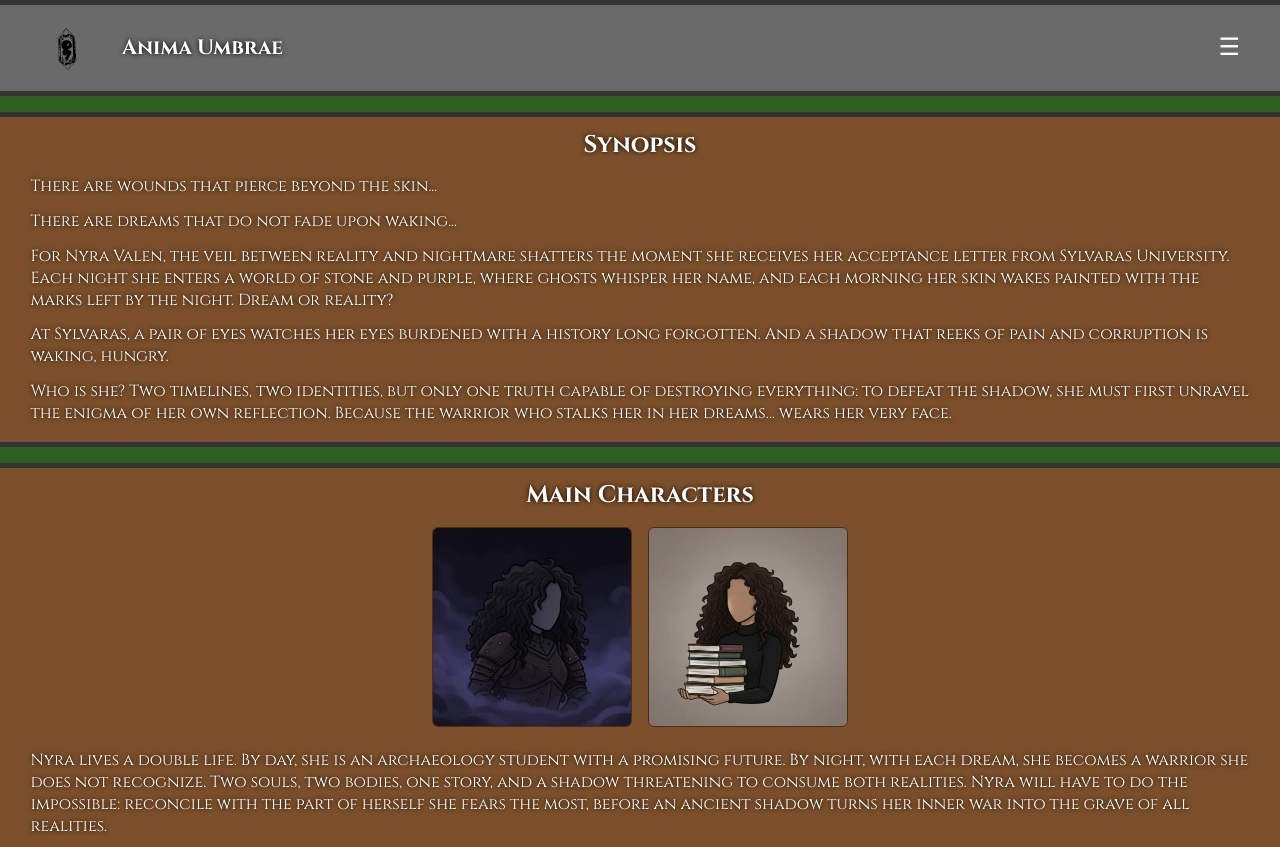
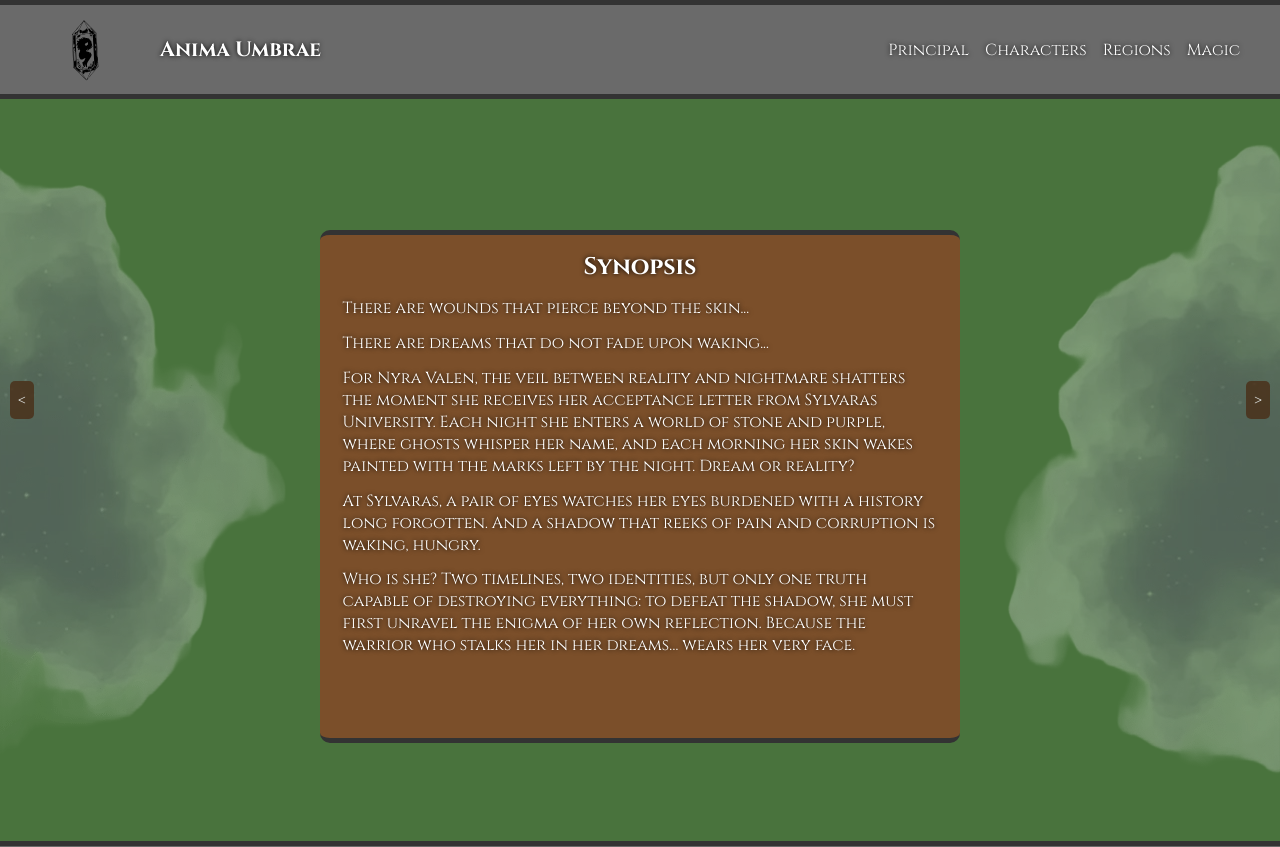
Before and after one commit to thailisg/wdd131, a plain HTML site: page project/index.html in a window 1280 px wide. Shown: the top 847 px of the page. Drawn offline with Linux system fonts and the light colour scheme; a web font is replaced by a local one.

Commit message:
update about the project W06

```diff
--- a/project/index.html
+++ b/project/index.html
@@ -7,6 +7,7 @@
     <meta name="description" content="Principal page of a description of book 'Anima Umbrae'">
 
     <link rel="stylesheet" href="styles/index.css">
+    <link rel="stylesheet" href="styles/index-medium.css">
     <link rel="stylesheet" href="styles/index-large.css">
     <link rel="preconnect" href="https://fonts.googleapis.com">
     <link rel="preconnect" href="https://fonts.gstatic.com" crossorigin>
@@ -15,6 +16,7 @@
     <title>Book Anima Umbrae - Thailis Gonzalez </title>
 
     <script src="scripts/index.js" defer></script>
+    <script src="scripts/carousel.js" defer></script>
     <script src="/wdd131/scripts/getdates.js" defer></script>
 </head>
 <body>
@@ -40,8 +42,16 @@
 
     <!------Main------->
     <main>
-        <aside class="left-img"></aside>
+        <!-------Image on the left side of the main ------->
+        <aside class="left-img">
+            <div class="img-aside">
+                <img src="images/villain.webp" alt="Image showing a part of the antagonist">
+            </div>
+        </aside>
 
+        <!-------Carousel for desktop------->
+        <div class="carousel-container">
+            <div class="slide">
                 <!-------Section about synopsis------->
                 <section class="synopsis">
                     <h2>Synopsis</h2>
@@ -62,25 +72,38 @@
                 <section class="main-characters">
                     <h2>Main Characters</h2>
                     <div class="img-main-character">
-                <img class="main-character" src="images/nyra-past.webp" alt="">
-                <img class="main-character" src="images/nyra-present.webp" alt="">
+                        <img class="main-character" src="images/nyra-past.webp" alt="Image showing the protagonist from the past">
+                        <img class="main-character" src="images/nyra-present.webp" alt="Image showing the protagonist of the future">
                     </div>
                     <div class="desc-main-character">
                         <p>Nyra lives a double life. By day, she is an archaeology student with a promising future. By night, with each dream, she becomes a warrior she does not recognize. Two souls, two bodies, one story, and a shadow threatening to consume both realities. Nyra will have to do the impossible: reconcile with the part of herself she fears the most, before an ancient shadow turns her inner war into the grave of all realities.</p>
                     </div>
                 </section>
+
+                <!-------Section about principal place------->
                 <section class="central-place">
                     <h2>The Central Place</h2>
                     <div class="img-central-place">
-                <img class="university-img" src="images/torre-aruval.webp" alt="">
+                        <img class="university-img" src="images/torre-aruval.webp" alt="Image showing the Arubal Tower. The most important place in history">
                     </div>
                     <div class="desc-central-place">
                         <p>The Arubal Tower may look like an ordinary tower, but there is more to it than stone and wood. It is the physical heart of the magical web that connects everything. To understand it, logic alone isn't enough, nor is pure artistry, you must think with the rigidity of a geometer and dream with the freedom of a poet. It will be crucial to understanding everything…</p>
                     </div>
                 </section>
+            </div>
+            <!-------Buttons to slide the slide------->
+            <button class="carousel-btn back">&lt;</button>
+            <button class="carousel-btn next">&gt;</button>
+        </div>
 
-        <aside class="right-img"></aside>
+        <!-------Image on the right side of the main ------->
+        <aside class="right-img">
+            <div class="img-aside">
+                <img src="images/villain2.webp" alt="Image showing a part of the antagonist">
+            </div>
+        </aside>
     </main>
+    <!-------Footer------->
     <footer>
         <p>
             <span id="currentyear"></span> 🎮 Thailis Gonzalez 🎮 Chile
--- /dev/null
+++ b/project/scripts/carousel.js
@@ -0,0 +1,39 @@
+let slideCarousel = 0;
+const slides = document.querySelectorAll(".slide section");
+const slideContainer = document.querySelector(".slide");
+
+function showSlide(n) {
+    if (window.innerWidth >= 1280) {
+        slideCarousel = n;
+        slideContainer.style.transform = `translateX(-${n * 100}%)`;
+    }
+    else {
+        slideContainer.style.transform = 'none';
+    }
+}
+
+function enableCarousel() {
+    if (window.innerWidth >= 1280 && slides.length > 1) {
+        showSlide(slideCarousel);
+        return true;
+    }
+    return false;
+}
+
+document.querySelector(".next").addEventListener("click", () => {
+    if (!enableCarousel()) return;
+    slideCarousel = (slideCarousel + 1) % slides.length;
+    showSlide(slideCarousel);
+});
+
+document.querySelector(".back").addEventListener("click", () => {
+    if (!enableCarousel()) return;
+    slideCarousel = (slideCarousel - 1 + slides.length) % slides.length;
+    showSlide(slideCarousel);
+});
+
+window.addEventListener("resize", () => {
+    showSlide(slideCarousel);
+});
+
+showSlide(0);
--- a/project/styles/index-large.css
+++ b/project/styles/index-large.css
@@ -0,0 +1,109 @@
+@media screen and (min-width: 1280px){
+
+    /*--------Header--------*/
+    .logo{
+        width: 10vw;
+    }
+
+    #menu-toggle{
+        display: none;
+    }
+
+    .navigation{
+        display: flex;
+        background-image: none;
+        position: static;
+        width: auto;
+    }
+
+    .menu{
+        flex-direction: row;
+        gap: 1rem;
+        justify-content: center;
+    }
+
+    .menu-item a{
+        color: var(--text-light);
+    }
+
+    /*--------Main--------*/
+
+    main{
+        display: grid;
+        grid-template-columns: 1fr 2fr 1fr;
+    }
+
+    /*--------Aside configuration--------*/
+
+    aside{
+        display: block;
+        margin: 0;
+        opacity: 0.3;
+    }
+
+    aside.right-img {
+        display: flex;
+        justify-content: flex-end;
+        align-items: flex-start;
+        padding: 0;
+    }
+
+    /*--------Carousel configuration--------*/
+    .carousel-container{
+        height: auto;
+        width: 100%;
+        margin: 0 auto;
+        display: grid;
+        place-content: center;
+        overflow: hidden;
+    }
+
+    .slide{
+        display: flex;
+        flex-wrap: nowrap;
+        transition: transform 0.5s ease;
+        width: auto;
+        height: 100%;
+    }
+
+    .slide section {
+        flex: 0 0 100%;
+        height: 100%;
+        display: flex;
+        flex-direction: column;
+        justify-content: flex-start;
+        padding: 1rem;
+        box-sizing: border-box;
+                border-radius: 10px;
+    }
+
+    .carousel-btn {
+        display:flex;
+        position: absolute;
+        top: 50%;
+        transform: translateY(-50%);
+        background-color: var(--color-brown-dark);
+        color: var(--text-light);
+        border: none;
+        padding: 0.5rem;
+        font-size: 1rem;
+        cursor: pointer;
+        border-radius: 5px;
+        z-index: 10;
+        opacity: 0.8;
+        transition: opacity 0.2s;
+    }
+
+    .carousel-btn:hover {
+        opacity: 1;
+    }
+
+    .carousel-btn.back {
+        left: 10px;
+    }
+
+    .carousel-btn.next {
+        right: 10px;
+    }
+
+}
--- /dev/null
+++ b/project/styles/index-medium.css
@@ -0,0 +1,28 @@
+@media screen and (min-width: 700px){
+    /*--------Header--------*/
+    .logo{
+        width: 10vw;
+    }
+
+    #menu-toggle{
+        display: none;
+    }
+
+    .navigation{
+        display: flex;
+        background-image: none;
+        position: static;
+        width: auto;
+    }
+
+    .menu{
+        flex-direction: row;
+        gap: 1rem;
+        justify-content: center;
+    }
+
+    .menu-item a{
+        color: var(--text-light);
+    }
+
+}
--- a/project/styles/index.css
+++ b/project/styles/index.css
@@ -2,7 +2,7 @@
     --color-brown-ground: #7b4f2a;
     --color-brown-dark: #4a2e17;
     --color-grey-stone: #6a6a6a;
-    --color-green-grass: #2d5d1f;
+    --color-green-grass: #2d5d1fdc;
     --color-purple-antagonist: #6B3FA0;
     --color-purpleblue-cristal: #7C6BCB;
     --text-light: #fff;
@@ -18,6 +18,30 @@
 
 body{
     background-color: var(--color-green-grass);
+}
+
+/*----------configurations to prevent code breakage with the desktop carousel---------*/
+
+aside{
+    display: none;
+}
+
+.carousel-container{
+    width: 100%;
+    margin: 0 auto;
+    overflow: visible;
+}
+
+.slide{
+    display: block;
+}
+
+.slide section {
+    width: 100%;
+}
+
+.carousel-btn{
+    display: none;
 }
 
 /*----------Header, footer and section: general configuration---------*/
```
Also changed, not shown: project/images/villain.webp (added), project/images/villain2.webp (added), project/scripts/index.js (line endings or trailing spaces). Lines whose indentation alone changed are shown as unchanged.
